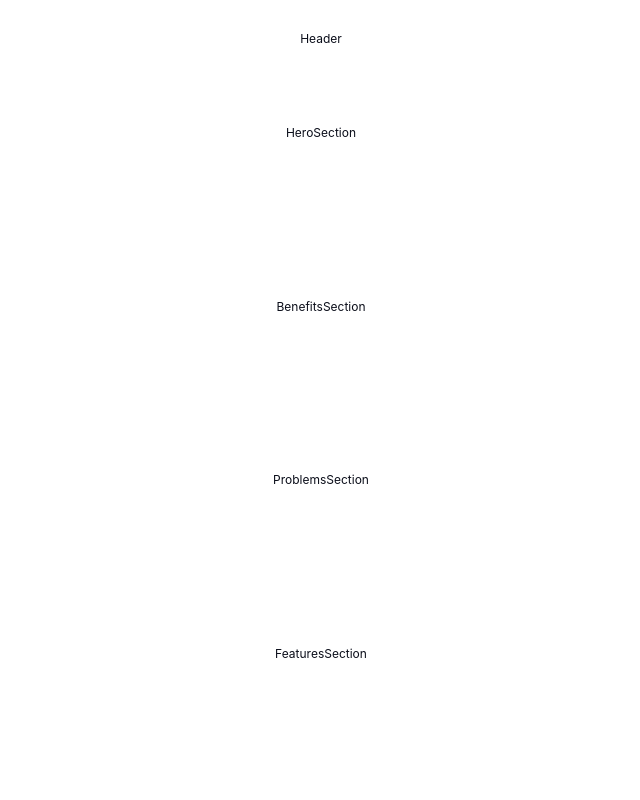
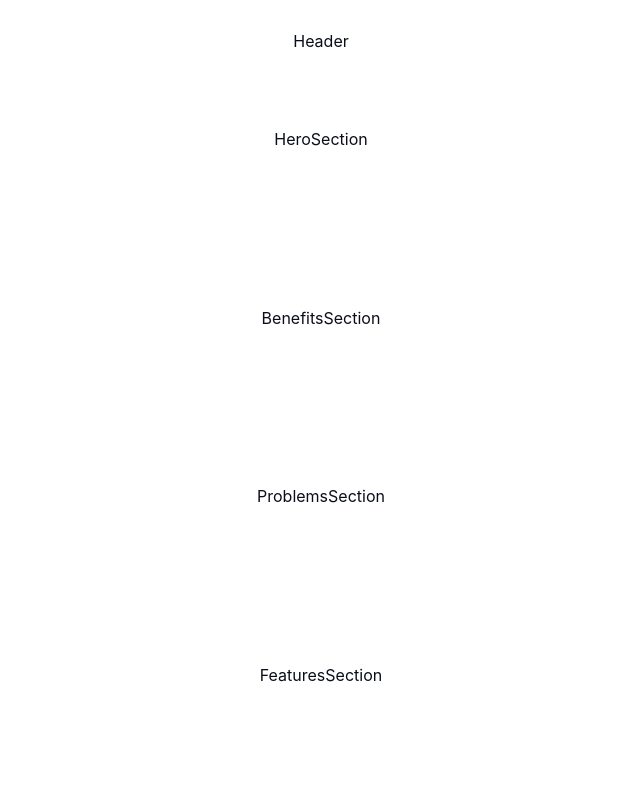
Before and after one commit to ExpanseCode/CRMMech, a React (Vite) app: page / in a window 1280 px wide. Shown: the top 800 px of the page, without its empty margins (351-991 px from the left). Built offline with nearby package versions, Linux system fonts and the light colour scheme.

Commit message:
Update index.css

```diff
--- a/src/index.css
+++ b/src/index.css
@@ -43,7 +43,7 @@ html {
 }
 
 body {
-  font-size: clamp(12px, min(1.481vh, 0.864vw), 16px);
+  font-size: 16px;
   font-family: 'Inter', sans-serif;
   font-weight: 400;
   color: var(--foreground);
```
